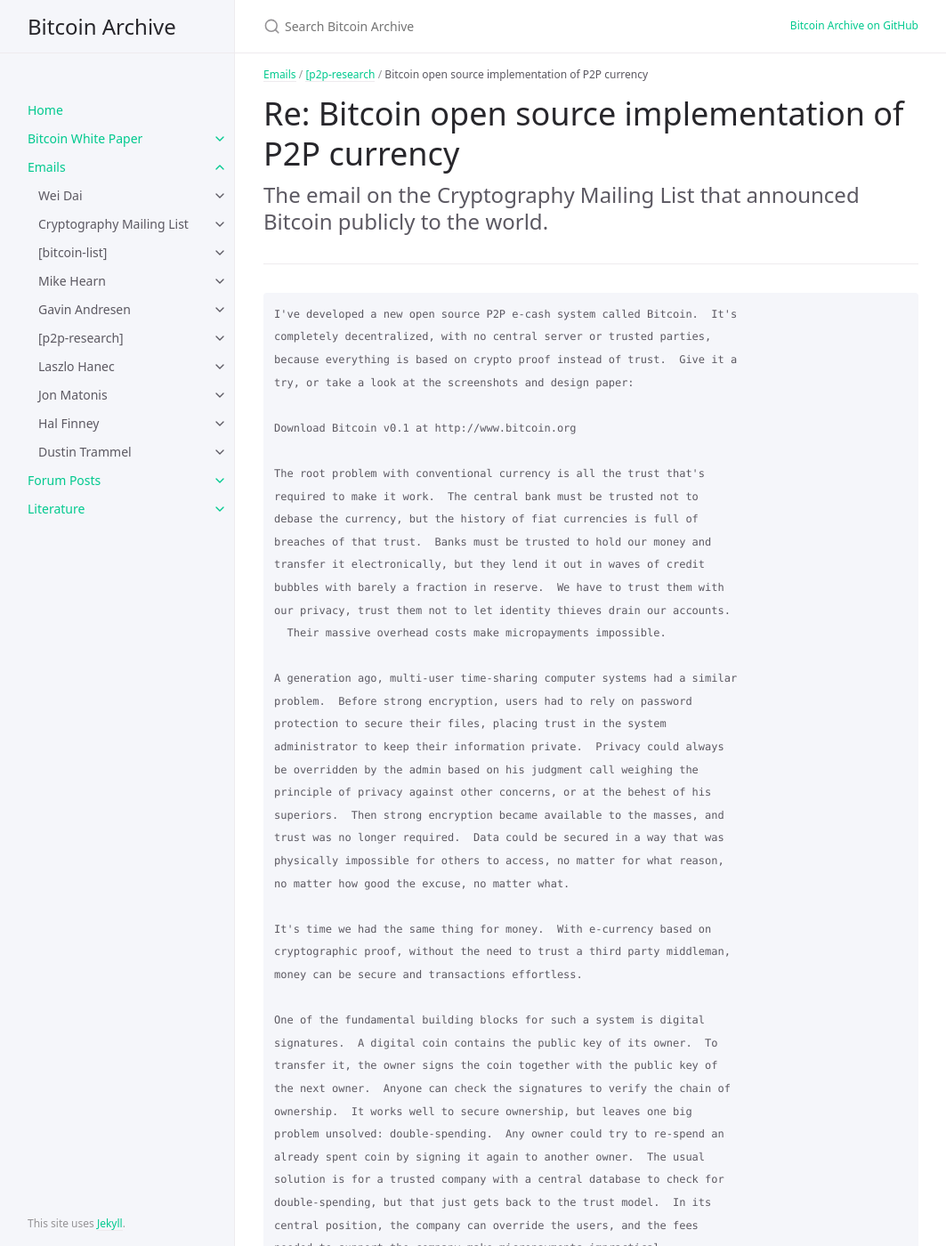
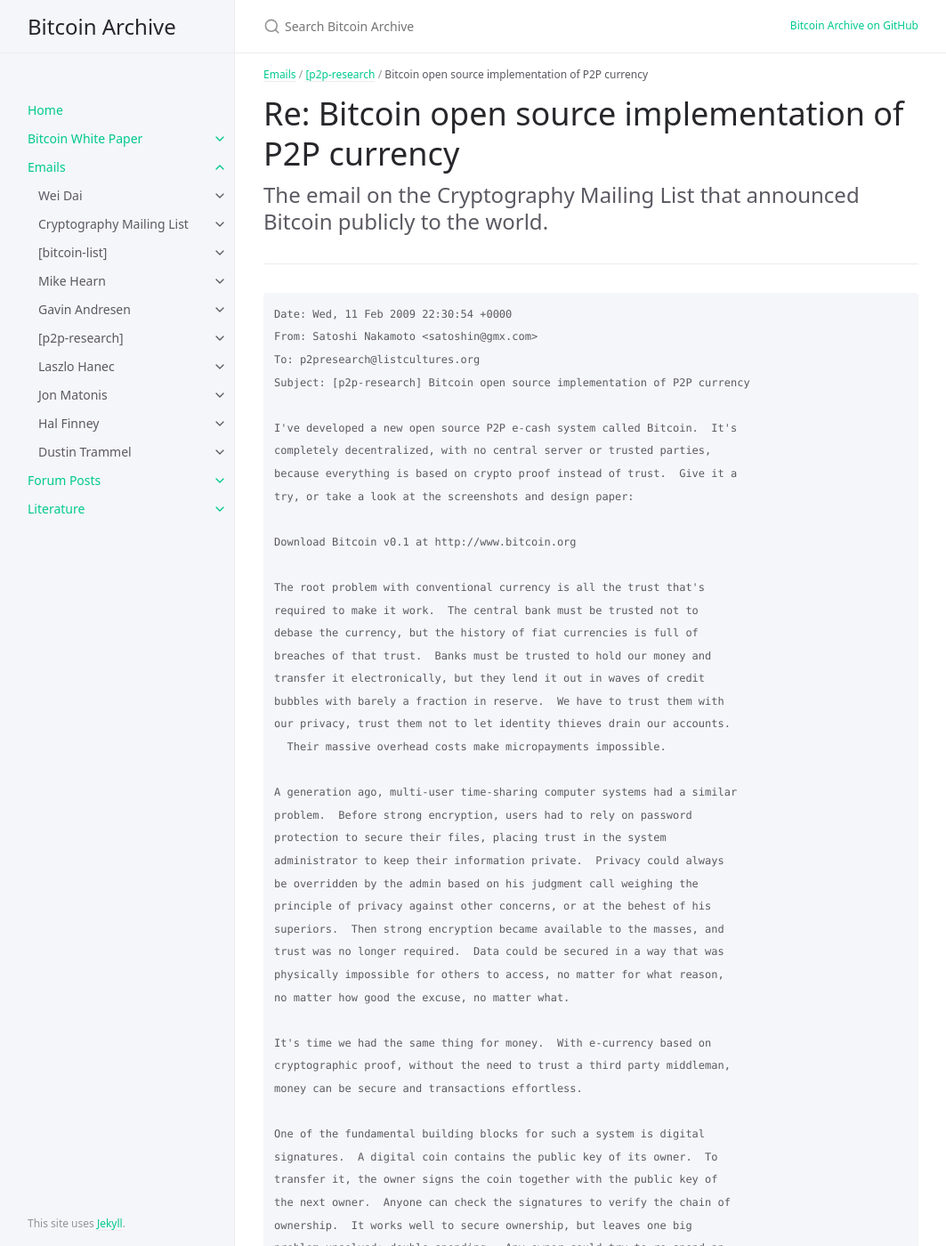
Before and after one commit to wakgill/bitcoin-archive, a Jekyll site: the page built from docs/emails/p2p-research/1.md, in a window 1280 px wide and 1400 px high. Shown: the whole window at 89% size, without its empty margins (108-1171 px from the left). Built offline with Jekyll 4.4.1, drawn with Linux system fonts in a browser that asks for light colours; some of the changed text lies outside the part shown.

Commit message:
Update 1.md

````diff
--- a/docs/emails/p2p-research/1.md
+++ b/docs/emails/p2p-research/1.md
@@ -15,6 +15,11 @@ The email on the Cryptography Mailing List that announced Bitcoin publicly to th
 ---
 
 ```
+Date: Wed, 11 Feb 2009 22:30:54 +0000
+From: Satoshi Nakamoto <satoshin@gmx.com>
+To: p2presearch@listcultures.org
+Subject: [p2p-research] Bitcoin open source implementation of P2P currency
+
 I've developed a new open source P2P e-cash system called Bitcoin.  It's
 completely decentralized, with no central server or trusted parties,
 because everything is based on crypto proof instead of trust.  Give it a
````
